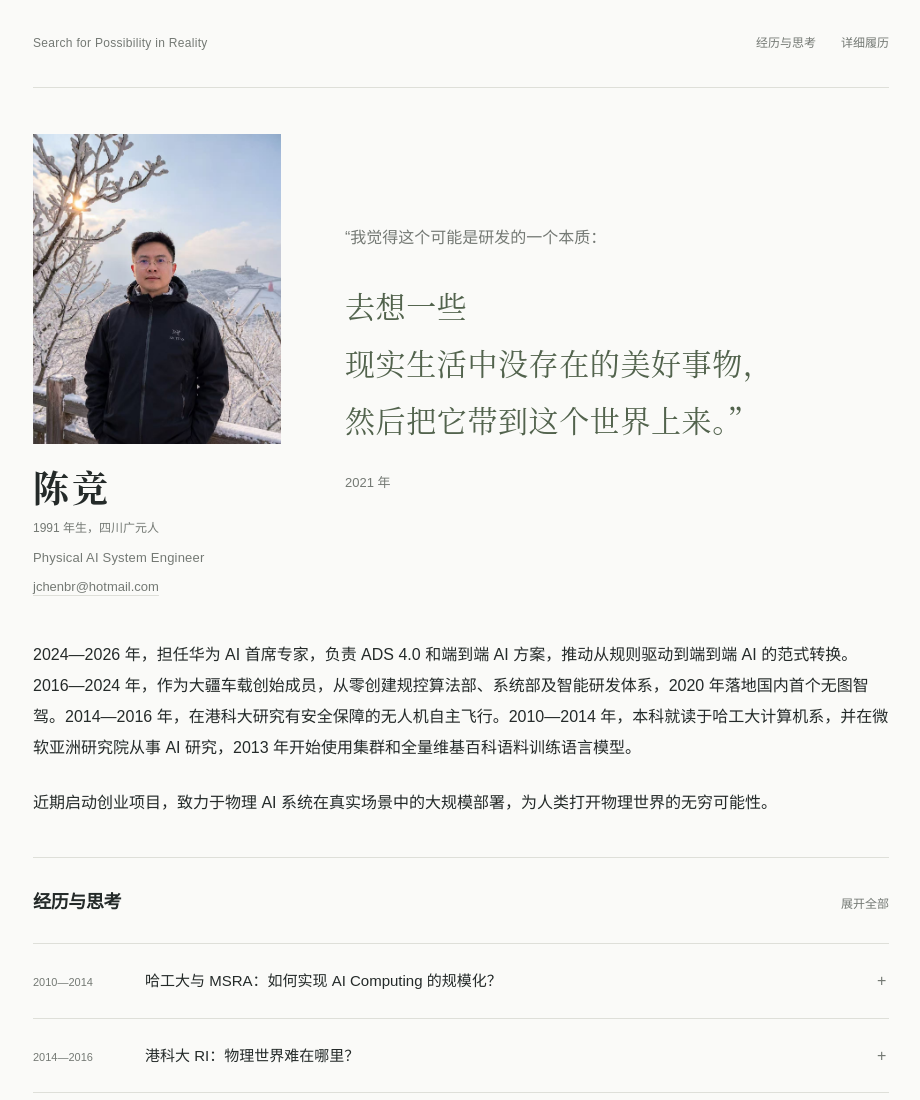
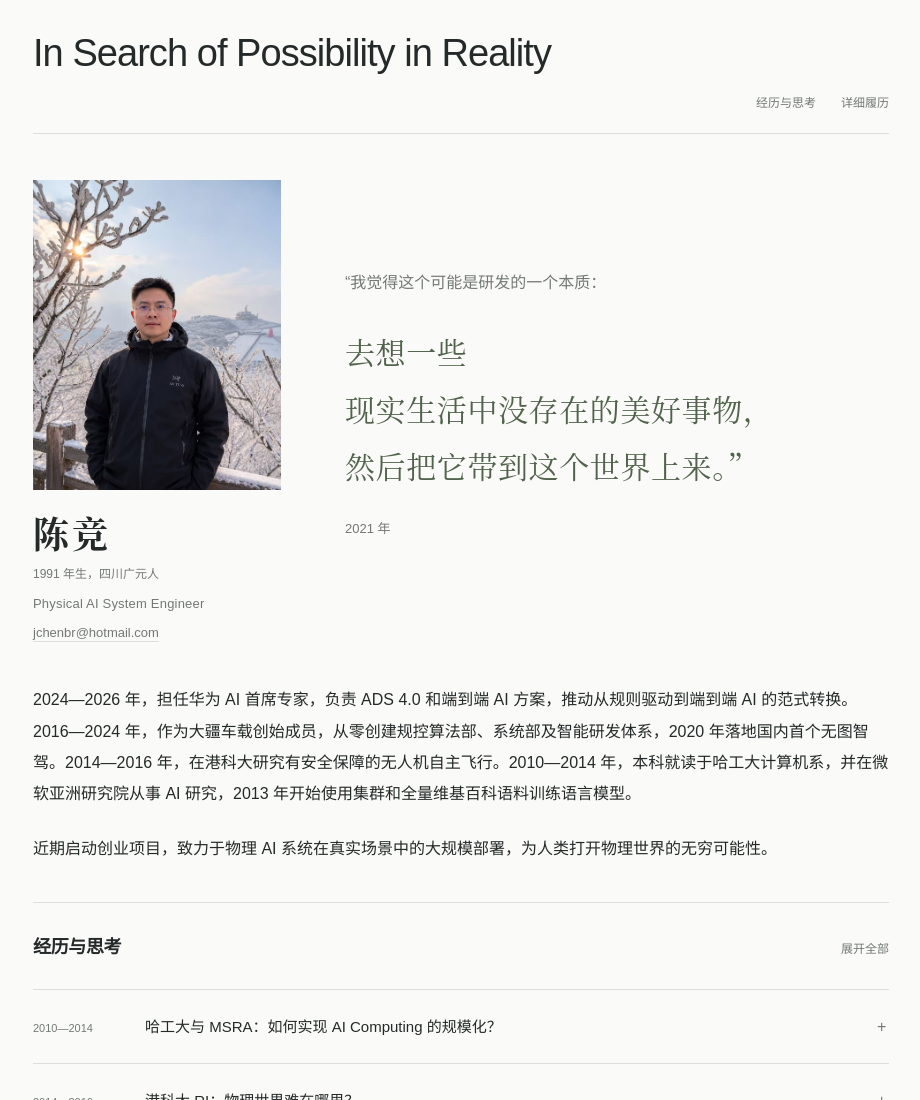
Before and after one commit to jchenbr1991/jchenbr1991.github.io, a plain HTML site: page index.html in a window 1280 px wide. Shown: the top 1100 px of the page, without its empty margins (179-1099 px from the left). Drawn offline with Linux system fonts and the light colour scheme.

Commit message:
Publish prominent page title

```diff
--- a/index.html
+++ b/index.html
@@ -2,16 +2,16 @@
 <html lang="zh-CN">
 <head>
 <meta charset="utf-8"><meta name="viewport" content="width=device-width,initial-scale=1">
-<title>Search for Possibility in Reality</title>
+<title>In Search of Possibility in Reality</title>
 <meta name="description" content="陈竞，醒物创始人，1991年生，四川广元人。从AI Computing、无人机自主飞行、无图智驾到ADS 4.0，关于物理AI系统、复杂性与不确定性的经历与思考。">
 <meta name="theme-color" content="#fafaf8"><link rel="canonical" href="https://chenjing.net/"><link rel="stylesheet" href="styles.css">
 </head>
 <body><a class="skip" href="#main">跳到正文</a><div class="page">
-<header class="header"><a class="home" href="#main">Search for Possibility in Reality</a><nav aria-label="主导航"><a href="#journey">经历与思考</a><a href="#resume">详细履历</a></nav></header>
+<header class="header"><h1 class="page-title"><a class="home" href="#main">In Search of Possibility in Reality</a></h1><nav aria-label="主导航"><a href="#journey">经历与思考</a><a href="#resume">详细履历</a></nav></header>
 <main id="main">
 <section class="intro" aria-labelledby="name">
 <div class="hero">
-<figure class="portrait-block"><img class="portrait" src="assets/portrait.jpg" alt="陈竞在冬日雪景中的照片" width="1122" height="1402" fetchpriority="high"><figcaption class="identity"><h1 id="name">陈竞</h1><p class="personal">1991 年生，四川广元人</p><p class="position">Physical AI System Engineer</p><p class="email"><a href="mailto:jchenbr@hotmail.com">jchenbr@hotmail.com</a></p></figcaption></figure>
+<figure class="portrait-block"><img class="portrait" src="assets/portrait.jpg" alt="陈竞在冬日雪景中的照片" width="1122" height="1402" fetchpriority="high"><figcaption class="identity"><h2 id="name">陈竞</h2><p class="personal">1991 年生，四川广元人</p><p class="position">Physical AI System Engineer</p><p class="email"><a href="mailto:jchenbr@hotmail.com">jchenbr@hotmail.com</a></p></figcaption></figure>
 <!-- 引言逐字据旧 BP 第 2 页：tmp/people_restore/candidate.pptx；已核对 tmp/people_restore/render/page-02.png。尚未核对晚点原采访截图。 -->
 <figure class="quote-block"><blockquote><p class="quote-lead">“我觉得这个可能是研发的一个本质：</p><p class="quote-main"><span>去想一些</span><span>现实生活中没存在的美好事物，</span><span>然后把它带到这个世界上来。”</span></p></blockquote><figcaption>2021 年</figcaption></figure>
 </div>
--- a/styles.css
+++ b/styles.css
@@ -18,7 +18,7 @@
 .intro .portrait-block,.intro .quote-block{margin:0;min-width:0}
 .intro .portrait{width:248px;height:310px;max-width:100%;object-position:50% 50%}
 .intro .identity{margin-top:20px}
-.intro h1{font-family:"Songti SC","Noto Serif CJK SC",serif;font-size:36px;line-height:1.25;letter-spacing:3px;margin:0 0 9px}
+.intro #name{font-family:"Songti SC","Noto Serif CJK SC",serif;font-size:36px;line-height:1.25;letter-spacing:3px;margin:0 0 9px}
 .intro .personal{font-size:12px;line-height:1.7;margin:0 0 9px;color:var(--muted)}
 .intro .position{font-size:13px;line-height:1.7;letter-spacing:.015em;margin:0}
 .intro .email{font-size:13px;line-height:1.7;margin:7px 0 0;overflow-wrap:anywhere}
@@ -33,11 +33,20 @@
 .intro-description p{font-size:16px;line-height:1.95;margin:0 0 24px}
 .intro-description p.thesis{font-size:16px;line-height:1.95;color:var(--ink);margin:0}
 .journey .section-heading{margin-bottom:15px}
-@media(max-width:899px){.intro .hero{grid-template-columns:192px minmax(0,1fr);column-gap:40px}.intro .portrait{width:192px;height:240px}.intro .quote-main{font-size:25px}.intro .quote-lead{font-size:14px;margin-bottom:20px}.intro .quote-block figcaption{margin-top:20px}.intro h1{font-size:32px}}
-@media(max-width:599px){.intro{padding:32px 0 30px}.intro .hero{grid-template-columns:120px minmax(0,1fr);gap:24px;align-items:start;margin-bottom:30px}.intro .portrait{width:120px;height:150px}.intro .identity{margin-top:16px}.intro h1{font-size:28px;letter-spacing:2px;margin-bottom:8px}.intro .personal{font-size:11px}.intro .position,.intro .email{font-size:11px;line-height:1.65}.intro .quote-block{padding:0}.intro .quote-lead{font-size:12px;line-height:1.8;margin-bottom:16px}.intro .quote-main{font-size:20px;line-height:1.9;letter-spacing:0}.intro .quote-block figcaption{font-size:12px;margin-top:18px}.intro-description p,.intro-description p.thesis{font-size:14px;line-height:1.95}.intro-description p{margin-bottom:20px}}
+@media(max-width:899px){.intro .hero{grid-template-columns:192px minmax(0,1fr);column-gap:40px}.intro .portrait{width:192px;height:240px}.intro .quote-main{font-size:25px}.intro .quote-lead{font-size:14px;margin-bottom:20px}.intro .quote-block figcaption{margin-top:20px}.intro #name{font-size:32px}}
+@media(max-width:599px){.intro{padding:32px 0 30px}.intro .hero{grid-template-columns:120px minmax(0,1fr);gap:24px;align-items:start;margin-bottom:30px}.intro .portrait{width:120px;height:150px}.intro .identity{margin-top:16px}.intro #name{font-size:28px;letter-spacing:2px;margin-bottom:8px}.intro .personal{font-size:11px}.intro .position,.intro .email{font-size:11px;line-height:1.65}.intro .quote-block{padding:0}.intro .quote-lead{font-size:12px;line-height:1.8;margin-bottom:16px}.intro .quote-main{font-size:20px;line-height:1.9;letter-spacing:0}.intro .quote-block figcaption{font-size:12px;margin-top:18px}.intro-description p,.intro-description p.thesis{font-size:14px;line-height:1.95}.intro-description p{margin-bottom:20px}}
 @media(max-width:359px){.intro .hero{grid-template-columns:100px minmax(0,1fr);gap:20px}.intro .portrait{width:100px;height:125px}.intro .quote-main{font-size:18px}}
-@media print{.intro{padding:24px 0}.intro .hero{grid-template-columns:120px minmax(0,1fr);column-gap:32px;margin-bottom:24px;break-inside:avoid}.intro .portrait{width:120px;height:150px}.intro .identity{margin-top:12px}.intro h1{font-size:22px}.intro .personal,.intro .position,.intro .email{font-size:8px}.intro .quote-lead{font-size:10px;margin-bottom:14px}.intro .quote-main{font-size:18px}.intro .quote-block figcaption{font-size:9px;margin-top:14px}.intro-description p,.intro-description p.thesis{font-size:10px;line-height:1.7}}
+@media print{.intro{padding:24px 0}.intro .hero{grid-template-columns:120px minmax(0,1fr);column-gap:32px;margin-bottom:24px;break-inside:avoid}.intro .portrait{width:120px;height:150px}.intro .identity{margin-top:12px}.intro #name{font-size:22px}.intro .personal,.intro .position,.intro .email{font-size:8px}.intro .quote-lead{font-size:10px;margin-bottom:14px}.intro .quote-main{font-size:18px}.intro .quote-block figcaption{font-size:9px;margin-top:14px}.intro-description p,.intro-description p.thesis{font-size:10px;line-height:1.7}}
 
 #outlook .chapter-body h4{font-size:14px;font-weight:600;line-height:1.7;color:var(--ink);margin:25px 0 10px}@media(max-width:500px){#outlook .chapter-body h4{font-size:13px}}@media print{#outlook .chapter-body h4{font-size:10px;break-after:avoid}}
 
 .header{gap:24px}.home{line-height:1.6}.header nav{flex-shrink:0}@media(max-width:500px){.header{gap:18px}.home{max-width:170px}}
+
+/* The personal motto is the first, full-width page heading. */
+.header{display:block;height:auto;padding:30px 0 18px}
+.page-title{font-size:38px;font-weight:500;line-height:1.25;letter-spacing:-.025em;margin:0}
+.header .home{display:block;max-width:none;font-size:inherit;line-height:inherit;letter-spacing:inherit;color:var(--ink)}
+.header nav{justify-content:flex-end;margin-top:14px;font-size:12px}
+@media(max-width:760px){.header{padding:28px 0 16px}.page-title{font-size:34px}}
+@media(max-width:500px){.header{padding:25px 0 16px}.page-title{font-size:30px;line-height:1.25}.header nav{font-size:11px;margin-top:16px}}
+@media print{.header{padding:0 0 15px;height:auto}.page-title{font-size:22px}}
```
